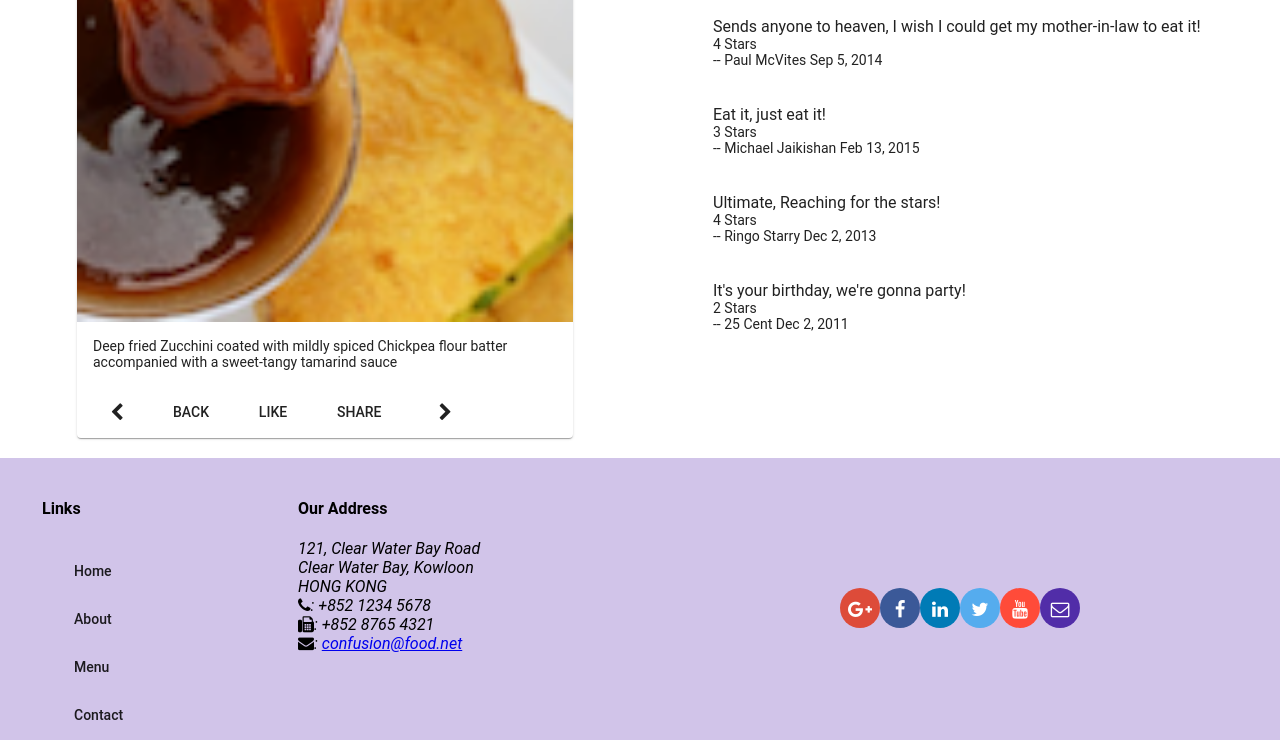
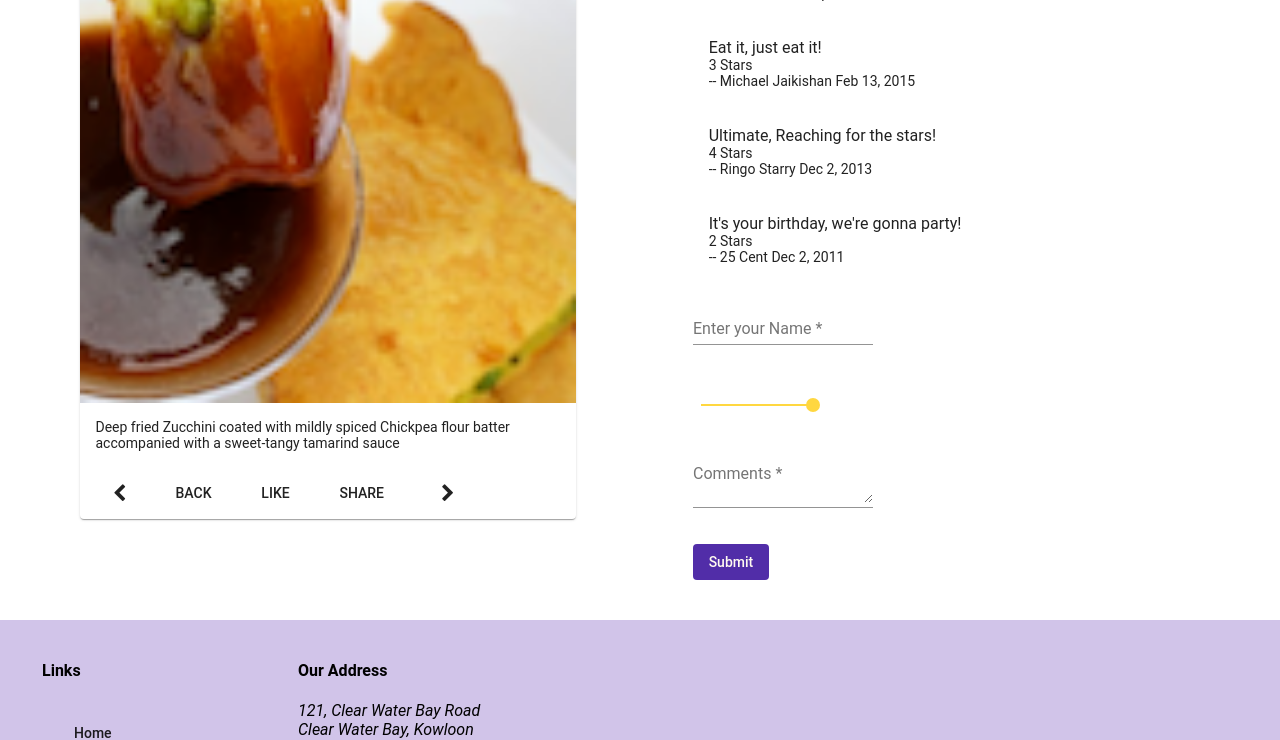
Before and after one commit to Dharanidharan17e109/Hotel-ConFusion, an Angular app: page /dishdetail/1 in a window 1280 px wide. Shown: the part 624-1364 px from the top of the page. Built offline with nearby package versions, Linux system fonts and the light colour scheme.

Commit message:
Angular Assignment-3

```diff
--- a/src/app/app.module.ts
+++ b/src/app/app.module.ts
@@ -20,6 +20,7 @@
 import { MatSelectModule } from '@angular/material/select';
 import { ReactiveFormsModule } from '@angular/forms';
 import { MatProgressSpinnerModule } from '@angular/material/progress-spinner';
+import { MatSliderModule } from '@angular/material/slider';
 
 import { AppComponent } from './app.component';
 import { DishdetailComponent } from './dishdetail/dishdetail.component';
@@ -70,7 +71,8 @@
     MatSelectModule,
     MatSlideToggleModule,
     ReactiveFormsModule,
-    MatProgressSpinnerModule
+    MatProgressSpinnerModule,
+    MatSliderModule
   ],
   providers: [
     DishService,
--- a/src/app/contact/contact.component.html
+++ b/src/app/contact/contact.component.html
@@ -79,7 +79,7 @@
           <textarea matInput formControlName="message" placeholder="Your Feedback" rows=12></textarea>
         </mat-form-field>
       </p>
-      <button type="submit" mat-button class="background-primary text-floral-white">Submit</button>
+      <button type="submit" mat-button class="background-primary text-floral-white" >Submit</button>
     </form>
   </div>
 </div>
--- a/src/app/dishdetail/dishdetail.component.html
+++ b/src/app/dishdetail/dishdetail.component.html
@@ -30,9 +30,14 @@
         </mat-card>
       </div>
   </div>
-
-
   <div fxFlex="40">
+    <div class="container"
+    fxLayout="column"
+    fxLayout.sm="column"
+    fxLayout.xs="column"
+    fxLayoutAlign.gt-md="space-around center"
+    fxLayoutGap="10px"
+    fxLayoutGap.xs="0">
     <div fxFlex *ngIf="dish">
         <h1>Comments</h1>
 
@@ -43,11 +48,42 @@
                 <p matLine>-- {{comment1.author}} {{comment1.date | date}}</p>
             </mat-list-item>
         </mat-list>
+        <div>
+
+          <!-- <mat-list *ngIf="comment">
+            <mat-list-item>
+              <p matLine>{{comment.comments}}</p>
+                <p matLine>{{comment.rating}} Stars</p>
+                <p matLine>-- {{comment.name}} {{}}</p>
+            </mat-list-item>
+          </mat-list> -->
+
+
+          <form noValidate [formGroup]="commentForm" (ngSubmit)="onSubmit()">
+            <p>
+              <mat-form-field >
+                <input matInput formControlName="author" placeholder="Enter your Name" type="text">
+                <mat-error *ngIf="formErrors.author">{{formErrors.author}}</mat-error>
+                </mat-form-field>
+            </p>
+            <mat-slider matInput  thumbLabel formControlName="rating" value="1.5" min="0" max="5" step="1" value=5 tickInterval="1" >Ratings</mat-slider>
+            <p>
+              <mat-form-field>
+                <textarea matInput formControlName="comment" placeholder="Comments" type="text"></textarea>
+                <mat-error *ngIf="formErrors.comment">{{formErrors.comment}}</mat-error>
+              </mat-form-field>
+            </p>
+            <button type="submit" mat-button class="background-primary text-floral-white" [disabled]="!commentForm.valid">Submit</button>
+          </form>
+        </div>
 
     </div>
-  </div>
+
   <div [hidden]="dish">
     <mat-spinner></mat-spinner><h4>Loading . . . Please Wait</h4>
   </div>
 
 </div>
+</div>
+
+</div>
--- a/src/app/dishdetail/dishdetail.component.ts
+++ b/src/app/dishdetail/dishdetail.component.ts
@@ -4,6 +4,9 @@
 import { Params,ActivatedRoute } from '@angular/router';
 import { Location } from '@angular/common';
 import { switchMap } from 'rxjs/operators';
+import { FormBuilder,FormGroup,Validators } from '@angular/forms';
+import { Comment } from "../shared/comment";
+import { ViewChild } from '@angular/core';
 
 
 @Component({
@@ -18,8 +21,48 @@
     dishIds:String[];
     prev;
     next;
+    commentForm:FormGroup;
+    comment:Comment;
+    ratingval=0;
+    dt=new Date();
+    dt_iso = this.dt.toISOString();
 
-  constructor(private dishService:DishService,private route:ActivatedRoute,private location:Location) { }
+
+
+
+    formErrors={
+      'author':'',
+      'comment':''
+    }
+
+    validationMessages = {
+      'author': {
+        'required':      'Name is required.',
+        'minlength':     'Name must be at least 2 characters long.',
+        'maxlength':     'Name cannot be more than 25 characters long.'
+      },
+      'comment': {
+        'required':      'Comments is required.',
+        'minlength':     'Comments must be at least 2 characters long.'
+            }
+    };
+    @ViewChild('fform') commentFormDirective;
+
+  constructor(private dishService:DishService,private route:ActivatedRoute,private location:Location,private fb:FormBuilder) {
+    this.createForm();
+  }
+
+  createForm(){
+    this.commentForm=this.fb.group({
+      author:['',[Validators.required, Validators.minLength(2), Validators.maxLength(25)]],
+      rating:5,
+      comment:['',[Validators.required, Validators.minLength(2)]]
+    });
+    this.commentForm.valueChanges
+      .subscribe(data => this.onValueChanged(data));
+
+    this.onValueChanged();
+  }
 
 
   ngOnInit() {
@@ -38,4 +81,37 @@
     this.location.back();
   }
 
+  onSubmit(){
+    this.comment=this.commentForm.value;
+    this.comment.date=this.dt_iso;
+    this.dish.comments.push(this.comment);
+    console.log(this.comment);
+
+    this.commentForm.reset({
+      author: '',
+      rating:'5',
+      comment:''
+    });
+    this.commentFormDirective.resetForm();
+  }
+  onValueChanged(data?: any) {
+    if (!this.commentForm) { return; }
+    const form = this.commentForm;
+    for (const field in this.formErrors) {
+      if (this.formErrors.hasOwnProperty(field)) {
+        // clear previous error message (if any)
+        this.formErrors[field] = '';
+        const control = form.get(field);
+        if (control && control.dirty && !control.valid) {
+          const messages = this.validationMessages[field];
+          for (const key in control.errors) {
+            if (control.errors.hasOwnProperty(key)) {
+              this.formErrors[field] += messages[key] + ' ';
+            }
+          }
+        }
+      }
+    }
+  }
+
 }
```
